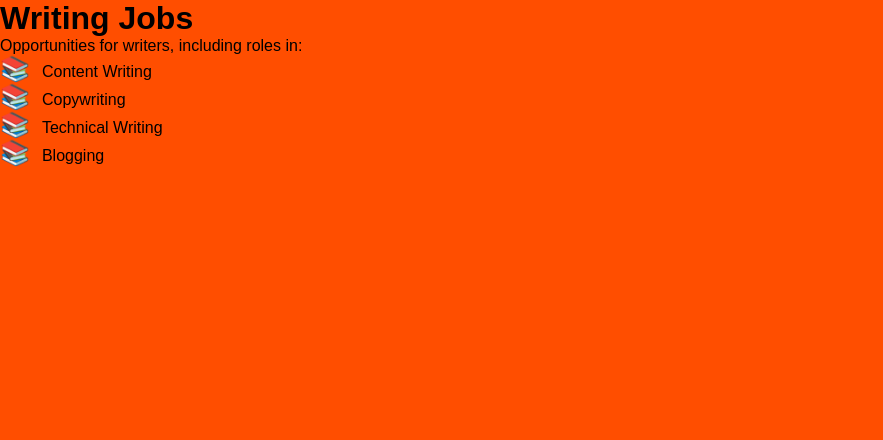
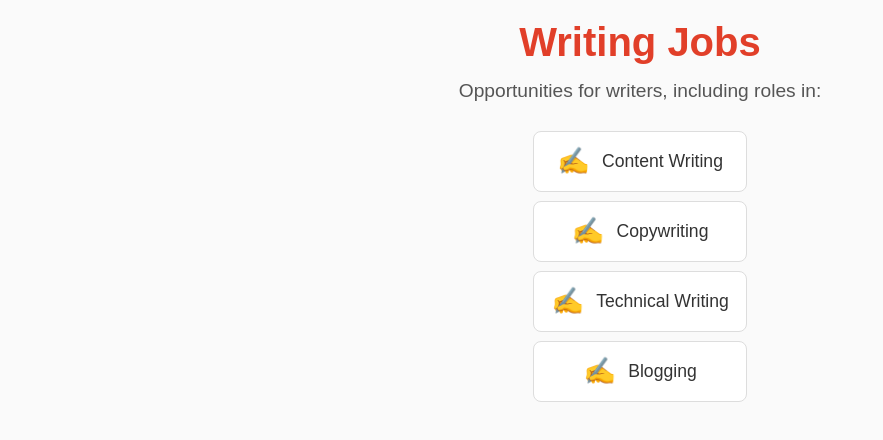
Before and after one commit to PinkyBabe/SideQuest, a plain HTML site: page Writing.html in a window 1280 px wide. Shown: the whole page, without its empty margins (0-883 px from the left). Drawn offline with Linux system fonts and the light colour scheme.

Commit message:
add things

```diff
--- a/Writing.html
+++ b/Writing.html
@@ -6,11 +6,11 @@
     <title>Writing Jobs - Side Quest</title>
     <link rel="stylesheet" href="style.css">
 </head>
-<body>
-    <h1>Writing Jobs</h1>
-    <p>Opportunities for writers, including roles in:</p>
-    <ul>
-        <li>Content Writing</li>
+<body class="Wbody">
+    <h1 class="Wh1">Writing Jobs</h1>
+    <p class="Wp">Opportunities for writers, including roles in:</p>
+    <ul class="Wul">
+        <li class="Wli">Content Writing</li>
         <li>Copywriting</li>
         <li>Technical Writing</li>
         <li>Blogging</li>
--- a/style.css
+++ b/style.css
@@ -216,11 +216,12 @@ textarea{
     padding: 0;
     box-sizing: border-box;
     font-family: Arial, sans-serif;
+    justify-content: center;
 
 }
 
 /* Background */
-body.signup-container {
+.signup-container {
     background-color: #fffaf0;
     display: flex;
     justify-content: center;
@@ -498,3 +499,70 @@ ul li::before {
     margin-right: 12px;
     color: #2e76d1;
 }
+
+/* Writing page */
+.Wbody {
+    font-family: 'Arial', sans-serif;
+    background-color: #fafafa;
+    color: #333;
+    margin: 0;
+    padding: 20px;
+    display: flex;
+    flex-direction: column;
+    align-items: center;
+    justify-content: center;
+}
+
+/* Header Styling */
+.Wh1 {
+    font-size: 2.5em;
+    color: #e13f29;
+    text-align: center;
+    margin-bottom: 15px;
+    font-weight: bold;
+}
+
+/* Paragraph Styling */
+.Wp {
+    font-size: 1.2em;
+    color: #555;
+    max-width: 800px;
+    text-align: center;
+    margin-bottom: 20px;
+    padding: 0 1em;
+}
+
+/* List Styling */
+.Wul {
+    list-style-type: none;
+    padding: 0;
+    max-width: 600px;
+    margin: 0 auto;
+}
+
+.Wul li {
+    font-size: 1.1em;
+    padding: 0.8em 1em;
+    background-color: #fff;
+    margin: 0.5em 0;
+    border: 1px solid #ddd;
+    border-radius: 8px;
+    display: flex;
+    align-items: center;
+    transition: background-color 0.3s ease, transform 0.2s ease;
+}
+
+/* Hover effect for list items */
+.Wul li:hover {
+    background-color: #ffede6;
+    transform: scale(1.02);
+    cursor: pointer;
+}
+
+/* List Item Icon */
+.Wul li::before {
+    content: "✍️";
+    font-size: 1.5em;
+    margin-right: 12px;
+    color: #e13f29;
+}
```
